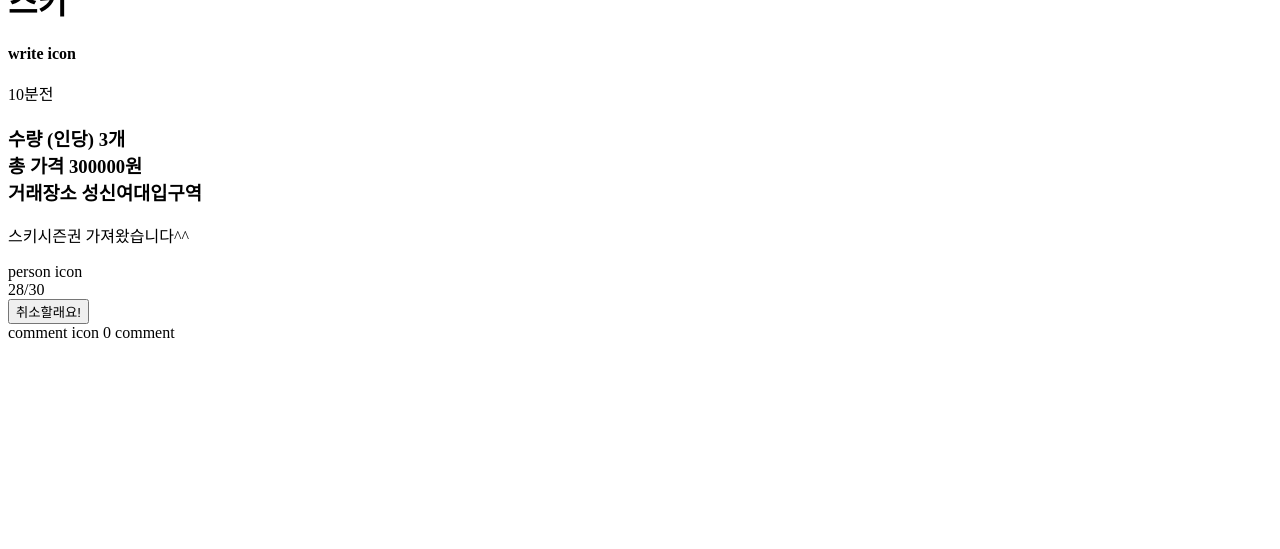
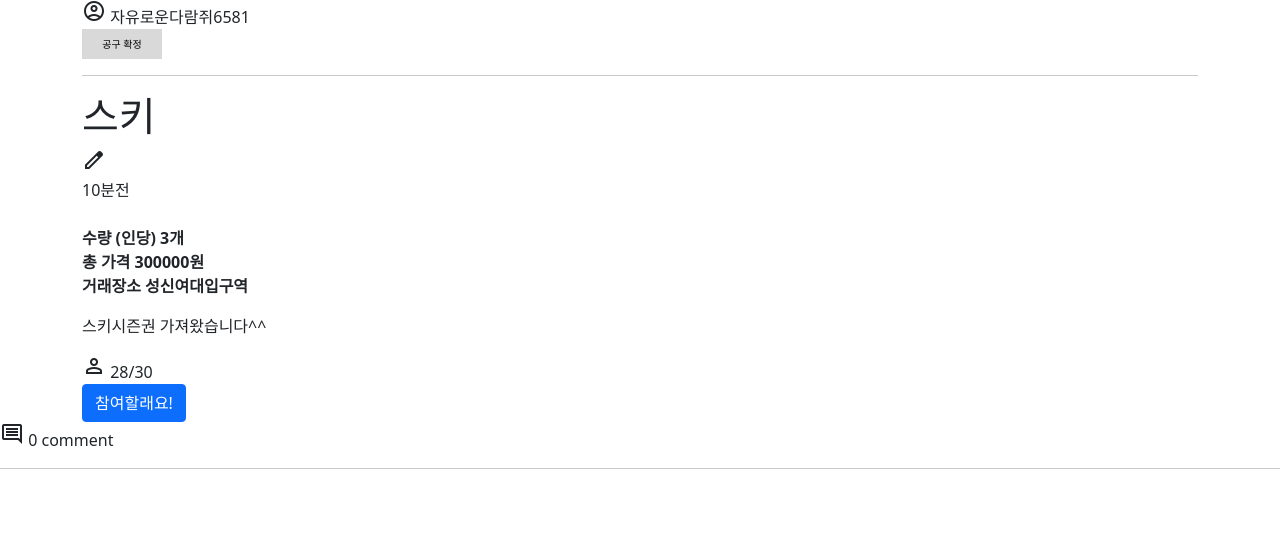
Before and after one commit to greentree3123/09, a Python web app: template database09/posts/templates/myPost.html in a window 1280 px wide. Shown: the part 251-800 px from the top of the page. Run offline with Jinja, Linux system fonts and the light colour scheme; the template is opened without the code that fills it, so the values that code supplies are empty.

Commit message:
[fix] 나의 게시물 html 수정

```diff
--- a/database09/posts/templates/myPost.html
+++ b/database09/posts/templates/myPost.html
@@ -1,55 +1,76 @@
 <!DOCTYPE html>
 <html>
     <head>
+        <!-- Required meta tags -->
+        <meta charset="utf-8">
+        <meta name="viewport" content="width=device-width, initial-scale=1">
+        <!-- Bootstrap CSS -->
+        <link href="https://cdn.jsdelivr.net/npm/bootstrap@5.1.3/dist/css/bootstrap.min.css" rel="stylesheet"
+        integrity="sha384-1BmE4kWBq78iYhFldvKuhfTAU6auU8tT94WrHftjDbrCEXSU1oBoqyl2QvZ6jIW3" crossorigin="anonymous">
+        <!-- Google Icon -->
+        <link rel="stylesheet" href="https://fonts.googleapis.com/css2?family=Material+Symbols+Outlined:opsz,wght,FILL,GRAD@24,400,0,0" />
         <link href="style.css" rel="stylesheet">
+        <style></style>
     </head>
     <body>
-        <div id="image">
-            <img src="https://www.elysian.co.kr/upload/facility/20210914172146290.jpg" width="200px"/>
+        <script>
+            function toggleButton() {
+                var button = document.querySelector('.btn');
+                if (button.classList.contains('btn-secondary')) {
+                    button.classList.remove('btn-secondary');
+                    button.classList.add('btn-primary');
+                    button.textContent = '참여할래요!';
+                } else {
+                    button.classList.remove('btn-primary');
+                    button.classList.add('btn-secondary');
+                    button.textContent = '취소할래요!';
+                }
+            }
+        </script>
+            <div id="image" style="width: 390px; height: 250px; overflow: hidden;">
+                <img src="https://www.elysian.co.kr/upload/facility/20210914172146290.jpg" style="width: 100%; height: 100%; object-fit: cover;" />
             </div>
-        <div id="user_proflie">
+            <div class="container">
+                <div id="user_profile">
                     <div>
-                user icon
+                        <span class="material-symbols-outlined">account_circle</span>
+                        <span>자유로운다람쥐6581</span>
                     </div>
-            자유로운다람쥐6581
-            <button>공구 확정</button>
+                    <button style="background-color: #D9D9D9; width: 80px; height: 30px; border: none; color: #000; cursor: pointer; font-size: 10px;">공구 확정</button>
                 </div>
+                <hr>
+                <div id="title-container">
                     <div id="title">
-            <strong>
                         <h1>스키</h1>
-                <div>
-                    write icon
+                        <span class="material-symbols-outlined">edit</span>
                     </div>
-            </strong><br/>
-            10분전<br/>
-        </div>
+                    <span>10분전</span>
+                </div><br/>
                 <div id="detail_content">
                     <p>
                         <strong>
-                <h3>
                         수량 (인당)
-                3개 <br/>
+                        <span class="highlight">3개</span> <br/>
                         총 가격
-                300000원 <br/>
+                        <span class="highlight">300000원</span> <br/>
                         거래장소
-                성신여대입구역 <br/>
-                </h3>
+                        <span class="highlight">성신여대입구역</span> <br/>
                         </strong>
                     </p>
                     <p>
                         스키시즌권 가져왔습니다^^
                     </p>
                     <div id="join_info">
-                <div>
-                    person icon
+                        <span class="material-symbols-outlined">person</span>
+                        <span>28/30</span>
                     </div>
-                28/30
+                    <button type="button" class="btn btn-primary" onclick="toggleButton()">참여할래요!</button>
                 </div>
-            <button>취소할래요!</button>
             </div>
             <div id="comment">
-            comment icon
-            0 comment<br/>
+                <span class="material-symbols-outlined">comment</span>
+                <span>0 comment</span>
             </div>
+            <hr>
     </body>
 </html>
```
Lines whose indentation alone changed are shown as unchanged.
